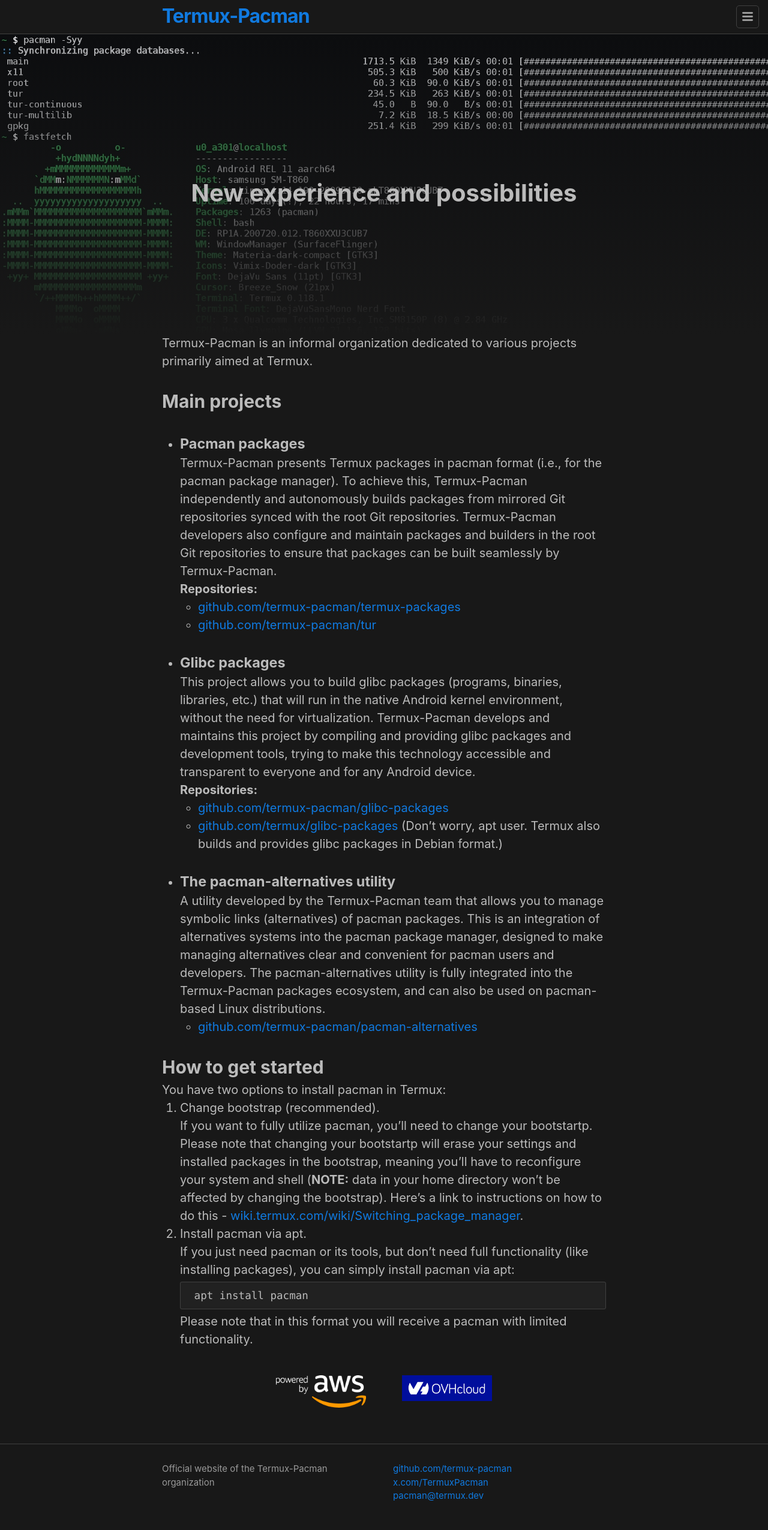
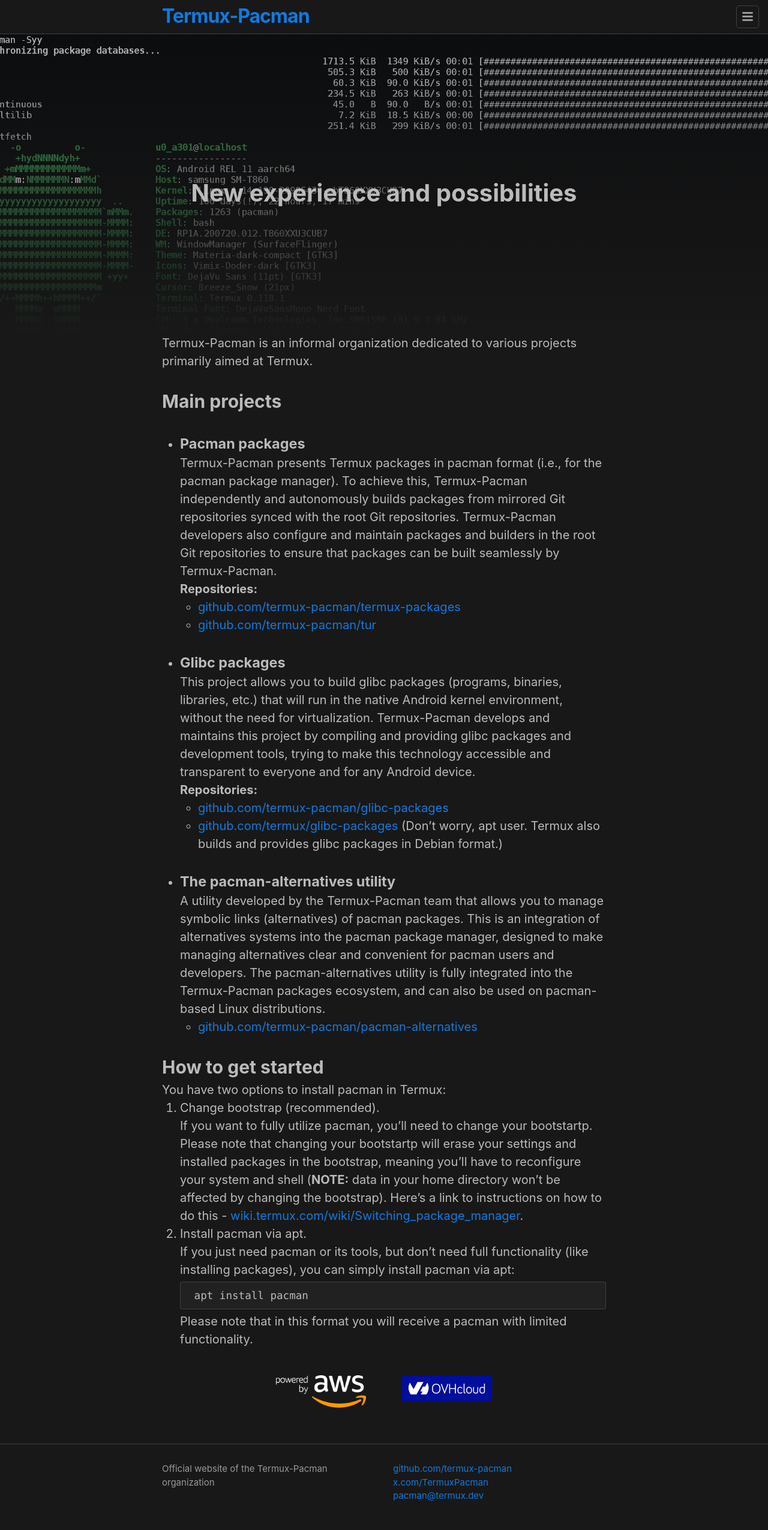
Before and after one commit to termux-pacman/termux-pacman.github.io, a Jekyll site: the page built from README.md, in a window 1280 px wide. Shown: the whole page at 60% size. Built offline with Jekyll 4.4.1, drawn with Linux system fonts in a browser that asks for light colours; our own code applies the rules of GitHub Pages for plain Markdown files.

Commit message:
add animation

```diff
--- a/_layouts/home.html
+++ b/_layouts/home.html
@@ -17,7 +17,7 @@
     index = (index+1)%4;
     intro.style.backgroundImage = "url(/img/example"+index+".jpg)";
   }
-  setInterval(changeIntro, 7000);
+  setInterval(changeIntro, 10000);
 </script>
 <div class="home">
   {%- if page.title -%}
--- a/_sass/_base.scss
+++ b/_sass/_base.scss
@@ -23,6 +23,7 @@
   margin-top: -30px;
   height: 500px;
   transition: background-image 1s;
+  animation: BackgroundAnimation 20s ease-in-out infinite;
 
   @media screen and (max-width: $on-medium) {
     height: 250px;
@@ -43,6 +44,18 @@
         font-size: 1em;
       }
     }
+  }
+}
+
+@keyframes BackgroundAnimation {
+  0% {
+    background-position: 0 0;
+  }
+  50% {
+    background-position: 100% 0;
+  }
+  100% {
+    background-position: 0 0;
   }
 }
 
```
